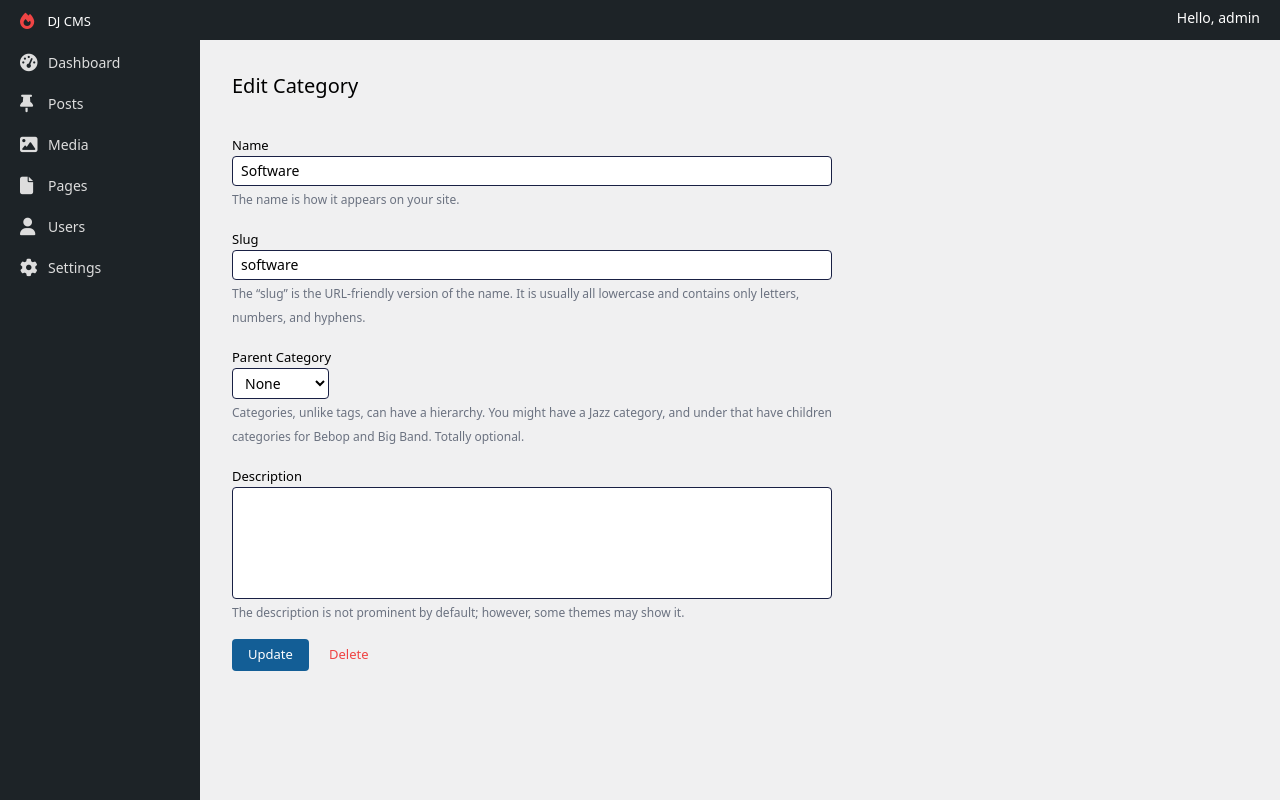
After one commit to tejmagar/djcms, a Django app: page /categories/edit/13/ in a window 1280 px wide. The commit adds this page. Run offline with Django 4.2, Linux system fonts and the light colour scheme; a user stored in the database is signed in; data comes from the database, SQL or seed files in the repository; both versions use the stored data as it was after the commit.

Commit message:
type hints

```diff
--- a/apps/dashboard/urls.py
+++ b/apps/dashboard/urls.py
@@ -6,6 +6,7 @@ from .views import (
     AllPostsView,
     EditPostView,
     CategoriesView,
+    EditCategoryView,
     TagsView,
     AllPagesView,
     AddPageView,
@@ -21,7 +22,9 @@ urlpatterns = [
     path('post/new/', AddPostView.as_view(), name='new_post'),
     path('post/edit/<int:pk>/', EditPostView.as_view(), name='edit_post'),
 
+    # Categories and tags
     path('categories/', CategoriesView.as_view(), name='categories'),
+    path('categories/edit/<int:pk>/', EditCategoryView.as_view(), name='edit_category'),
     path('tags/', TagsView.as_view(), name='tags'),
 
     # Pages
--- a/apps/dashboard/views.py
+++ b/apps/dashboard/views.py
@@ -1,15 +1,18 @@
 from abc import ABC, abstractmethod
 from dataclasses import dataclass, asdict
-from typing import Type
+from typing import Type, Any, Union
 
 from django.shortcuts import get_object_or_404, redirect, render, reverse
+from django.http import HttpResponse
+from django.template.response import TemplateResponse
 from django.urls import reverse_lazy
 from django.views.generic import View, ListView
 from django.db.models import QuerySet, Model
 from django.http import Http404
 from django.forms import ModelForm
+from django.http.request import HttpRequest
 
-from apps.content.models import Category, Post, Tag, Page
+from apps.content.models import Category, Post, Tag, Page, StatusMixin
 from apps.content.utils.status import StatusAction
 from apps.content.utils.contents import ContentQuery
 
@@ -39,7 +42,7 @@ class DashboardView(SuperuserPermissionMixin, View):
     Only allow superuser to view dashboard page
     """
 
-    def get(self, request):
+    def get(self, request: HttpRequest) -> HttpResponse:
         return render(request, 'dashboard.html')
 
 
@@ -82,8 +85,8 @@ class AllContentView(AuthorOrEditorMixin, ListView, ABC):
         """
         pass
 
-    def render_to_response(self, context, **response_kwargs):
-        content_context = self.content_context()
+    def render_to_response(self, context: Any, **response_kwargs: Any) -> TemplateResponse:
+        content_context: AllContentViewContext = self.content_context()
         if not content_context:
             raise Exception('Please provide required navigation urls')
 
@@ -91,7 +94,7 @@ class AllContentView(AuthorOrEditorMixin, ListView, ABC):
         context = {
             **context,
             **self.content_query.posts_count_by_status(),
-            **asdict(self.content_context()),
+            **asdict(content_context),
             'title': self.title
         }
         return super().render_to_response(context, **response_kwargs)
@@ -144,17 +147,17 @@ class AbstractAddView(AuthorOrEditorMixin, View, ABC):
     form: Type[ModelForm] = None
     redirect_success_url: str = None
 
-    def get(self, request):
+    def get(self, request: HttpRequest) -> HttpResponse:
         return render(request, self.template_name, {
             'update_mode': False,
             'title': self.title
         })
 
-    def post(self, request):
+    def post(self, request: HttpRequest) -> HttpResponse:
         if not self.form:
             raise Exception('Please provide form class to validate input')
 
-        form = self.form(data=request.POST)
+        form: ModelForm = self.form(data=request.POST)
         if form.is_valid():
             form.save()
             # To prevent form resubmit, redirect user to post editor area
@@ -177,7 +180,7 @@ class AddPageView(AbstractAddView):
     redirect_success_url: str = reverse_lazy('edit_page_select')
 
 
-class AbstractEditContentView(View, ABC):
+class AbstractEditContentView(AuthorOrEditorMixin, View, ABC):
     """
     This view handles the post which is already saved in the database.
     Set 'update_mode': True, so that template knows we are editing the post.
@@ -201,18 +204,20 @@ class AbstractEditContentView(View, ABC):
             'update_mode': True
         })
 
-    def post(self, request, **kwargs):
+    def post(self, request: HttpRequest, **kwargs):
         if not self.model_class:
             raise Exception('Please provide compatible model class')
 
-        pk = kwargs.get('pk')
-        action_type = request.GET.get('action', None)
-        instance = get_object_or_404(self.model_class, pk=pk)
+        pk: int = kwargs.get('pk')
+        action_type: Union[str, None] = request.GET.get('action')
+
+        # Any model class which extends StatusMixin can be used
+        instance: StatusMixin = get_object_or_404(self.model_class, pk=pk)
 
         # At first, check if there is any actions to perform like trash/restore/delete
         if action_type:
-            action = StatusAction(instance)
-            performed = action.perform(action_type)
+            action: StatusAction = StatusAction(instance)
+            performed: bool = action.perform(action_type)
 
             if performed:
                 return redirect(self.edit_content_select_url)
@@ -222,7 +227,7 @@ class AbstractEditContentView(View, ABC):
         if instance.is_trash:
             raise Http404()
 
-        form = PostForm(instance=instance, data=request.POST)
+        form: ModelForm = PostForm(instance=instance, data=request.POST)
 
         if form.is_valid():
             form.save()
@@ -248,9 +253,9 @@ class EditPageView(AbstractEditContentView):
     edit_content_reverse_url_name: str = 'edit_page'
 
 
-class CategoriesView(View):
+class CategoriesView(AuthorOrEditorMixin, View):
     def get(self, request):
-        form = CategoryForm()
+        form: ModelForm = CategoryForm()
 
         return render(request, 'categories.html', {
             'form': form,
@@ -258,14 +263,49 @@ class CategoriesView(View):
         })
 
     def post(self, request):
-        form = CategoryForm(data=request.POST)
+        form: ModelForm = CategoryForm(data=request.POST)
 
         if form.is_valid():
             form.save()
             return redirect(reverse('categories'))
 
-        print(form.errors)
-        return render(request, 'categories.html')
+        return render(request, 'categories.html', {
+            'form': form,
+            'categories': Category.objects.all()
+        })
+
+
+class EditCategoryView(AuthorOrEditorMixin, View):
+    def get(self, request, **kwargs) -> HttpResponse:
+        pk: int = kwargs.get('pk')
+        category: Category = get_object_or_404(Category, pk=pk)
+        form: ModelForm = CategoryForm(instance=category)
+
+        return render(request, 'edit-category.html', {
+            'form': form,
+            'categories': Category.objects.all()
+        })
+
+    def post(self, request, **kwargs) -> HttpResponse:
+        pk: int = kwargs.get('pk')
+        action_delete: str = request.POST.get('delete', None)
+        category: Category = get_object_or_404(Category, pk=pk)
+
+        # Handle delete action first
+        if action_delete:
+            category.delete()
+            return redirect(reverse('categories'))
+
+        # Handle update logic
+        form: ModelForm = CategoryForm(instance=category, data=request.POST)
+        if form.is_valid():
+            form.save()
+            return redirect(reverse('edit_category', kwargs={'pk': category.pk}))
+
+        return render(request, 'edit-category.html', {
+            'form': form,
+            'categories': Category.objects.all()
+        })
 
 
 class TagsView(View):
--- a/public/css/main.css
+++ b/public/css/main.css
@@ -723,6 +714,14 @@ html {
 
 .max-w-full {
   max-width: 100%;
+}
+
+.max-w-\[800px\] {
+  max-width: 800px;
+}
+
+.max-w-\[600px\] {
+  max-width: 600px;
 }
 
 .resize-none {
--- a/templates/components/category-form.html
+++ b/templates/components/category-form.html
@@ -1,13 +1,21 @@
 <div>
     <label for="name" class="text-[13px]">Name</label>
-    <input name="name" class="block w-full border rounded px-2 py-1 border-primary text-sm" type="text" id="name">
+    <input name="name" class="block w-full border rounded px-2 py-1 border-primary text-sm" type="text" id="name"
+           value="{% if form.name.value %}{{ form.name.value }} {% endif %}">
+
+    {% if form.errors.name %}
+        <span class="block mt-1 text-[12px] text-red-500">{{ form.errors.name }}</span>
+    {% endif %}
     <span class="text-[12px] text-gray-500">The name is how it appears on your site.</span>
 </div>
 
 <div class="mt-4">
     <label for="slug" class="text-[13px]">Slug</label>
     <input name="slug" class="block w-full border rounded px-2 py-1 border-primary text-sm" type="text" id="slug"
-           placeholder="Leave empty to auto generate">
+           placeholder="Leave empty to auto generate" value="{% if form.slug.value %}{{ form.slug.value }}{% endif %}">
+    {% if form.errors.slug %}
+        <span class="block mt-1 text-[12px] text-red-500">{{ form.errors.slug }}</span>
+    {% endif %}
     <span class="text-[12px] text-gray-500">The “slug” is the URL-friendly version of the name.
         It is usually all lowercase and contains only letters, numbers, and hyphens.</span>
 </div>
@@ -17,12 +25,18 @@
     <select name="parent_category"
             class="block min-w-[60px] text-sm bg-white border rounded px-2 text-start py-1 border-primary" type="text"
             id="slug">
-        <option value selected>None</option>
+        <option value {% if not form.parent_category.value %}selected{% endif %}>None</option>
         {% for category in categories %}
-            <option value="{{ category.pk }}">{{ category.name }}</option>
+            <option value="{{ category.pk }}"
+                    {% if form.parent_category.value|add:0 == category.pk %}selected{% endif %}>
+                {{ category.name }}
+            </option>
         {% endfor %}
     </select>
 
+    {% if form.errors.parent_category %}
+        <span class="block mt-1 text-[12px] text-red-500">{{ form.errors.parent_category }}</span>
+    {% endif %}
     <span class="text-[12px] text-gray-500">Categories, unlike tags, can have a hierarchy. You might have a
         Jazz category, and under that have children categories for Bebop and Big Band. Totally optional.</span>
 </div>
@@ -30,8 +44,11 @@
 
 <div class="mt-4">
     <label for="description" class="text-[13px]">Description</label>
-    <textarea name="description" class="resize-none block h-28 w-full border rounded px-2 py-1 border-primary text-sm" type="text"
-              id="slug"></textarea>
+    <textarea name="description" class="resize-none block h-28 w-full border rounded px-2 py-1 border-primary text-sm"
+              type="text" id="slug">{% if form.description.value %}{{ form.description.value }}{% endif %}</textarea>
+    {% if form.errors.description %}
+        <span class="block mt-1 text-[12px] text-red-500">{{ form.errors.description }}</span>
+    {% endif %}
     <span class="text-[12px] text-gray-500">The description is not prominent by default; however,
         some themes may show it.</span>
 </div>
--- /dev/null
+++ b/templates/edit-category.html
@@ -0,0 +1,19 @@
+{% extends 'layouts/default.html' %}
+
+{% block content %}
+    <div class="p-2 md:p-8">
+        <h1 class="inline-block text-xl">Edit Category</h1>
+
+        <form method="POST" class="mt-8 max-w-[600px]">
+            {% csrf_token %}
+            <div class="mt-4">
+                {% include 'components/category-form.html' %}
+
+                <div class="mt-4">
+                    <input type="submit" value="Update" class="bg-[#135e96] text-white px-4 py-1.5 text-[13px] rounded">
+                    <input type="submit" name="delete" value="Delete" class="text-red-500 px-4 py-1.5 text-[13px] rounded">
+                </div>
+            </div>
+        </form>
+    </div>
+{% endblock %}
```
Also changed, not shown: other parts of public/css/main.css (+44 -35 lines), apps/content/models.py (+20 -20 lines), templates/categories.html (+35 -10 lines), db.sqlite3.
